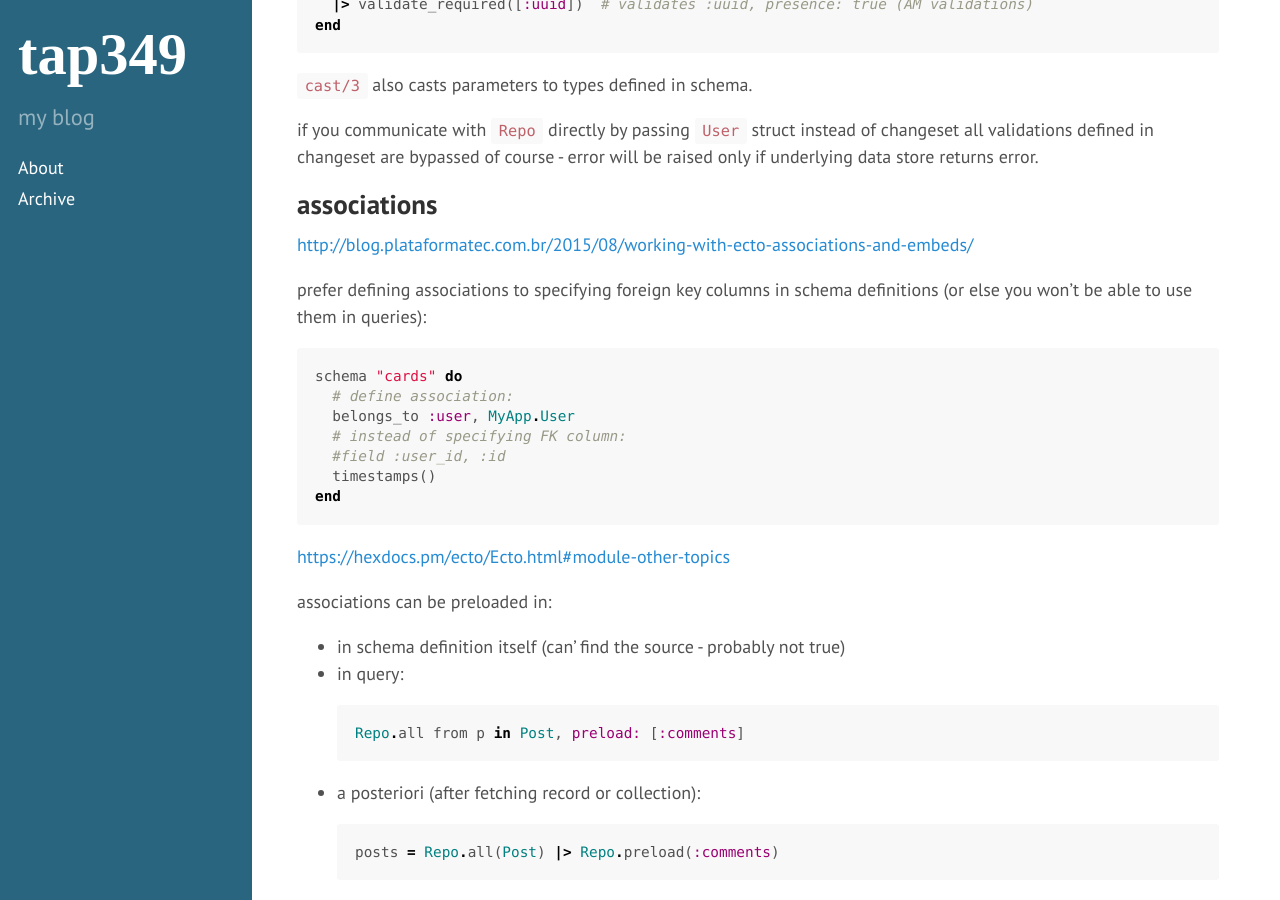
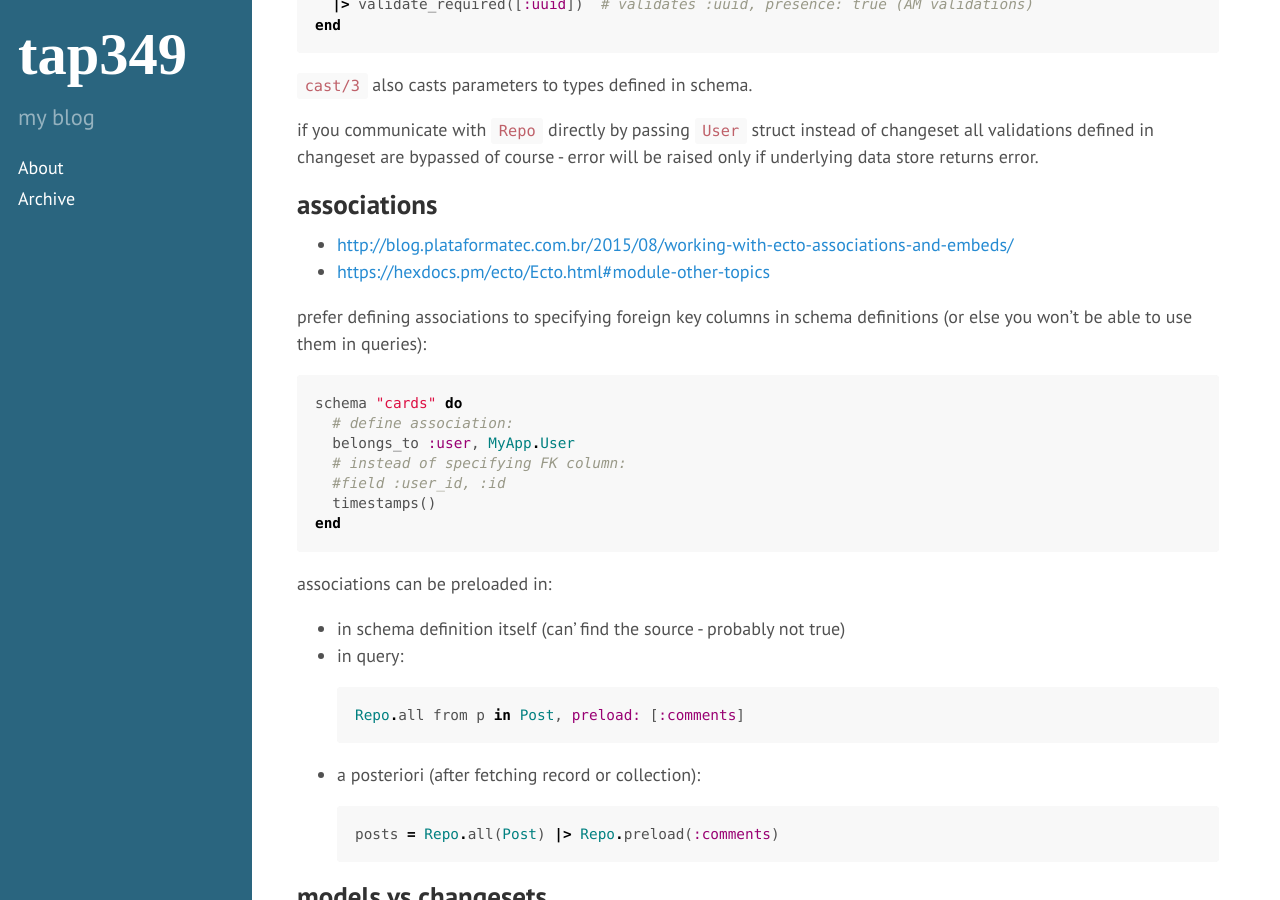
Before and after one commit to tap349/tap349.github.io, a Jekyll site: the page built from _posts/2017-07-27-phoenix-ecto.md, in a window 1280 px wide and 900 px high, scrolled down 1452 px. Built offline with Jekyll 4.4.1, drawn with Linux system fonts in a browser that asks for light colours; some of the changed text lies outside the part shown.

Commit message:
update 2017-07-28_15:16:46

````diff
--- a/_posts/2017-07-27-phoenix-ecto.md
+++ b/_posts/2017-07-27-phoenix-ecto.md
@@ -59,7 +59,8 @@ error will be raised only if underlying data store returns error.
 
 ## associations
 
-<http://blog.plataformatec.com.br/2015/08/working-with-ecto-associations-and-embeds/>
+- <http://blog.plataformatec.com.br/2015/08/working-with-ecto-associations-and-embeds/>
+- <https://hexdocs.pm/ecto/Ecto.html#module-other-topics>
 
 prefer defining associations to specifying foreign key columns in
 schema definitions (or else you won't be able to use them in queries):
@@ -73,8 +74,6 @@ schema "cards" do
   timestamps()
 end
 ```
-
-<https://hexdocs.pm/ecto/Ecto.html#module-other-topics>
 
 associations can be preloaded in:
 
````
Also changed, not shown: other parts of _posts/2017-07-27-phoenix-ecto.md (+1 -1 lines).
